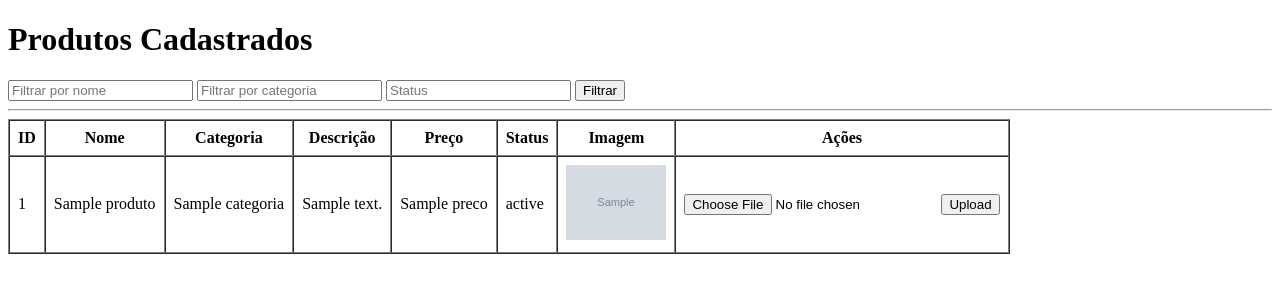
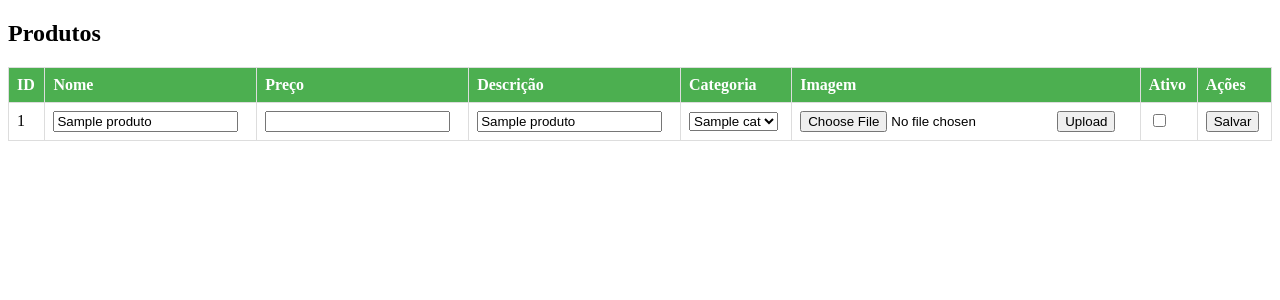
Before and after one commit to sementeviva/Teste-bot, a Flask app: template templates/ver_produtos.html in a window 1280 px wide. Shown: the top 300 px of the page. Run offline with Flask 3, Linux system fonts and the light colour scheme; the template is opened without the code that fills it: most values are stand-ins (such as "Sample title", 1, 10 or a date in 2020); grey boxes marked "Sample" are stand-in pictures; some libraries are stand-ins or nearby versions.

Commit message:
Update ver_produtos.html

```diff
--- a/templates/ver_produtos.html
+++ b/templates/ver_produtos.html
@@ -2,55 +2,122 @@
 <html lang="pt-br">
 <head>
     <meta charset="UTF-8">
-    <title>Produtos Cadastrados</title>
+    <title>Produtos</title>
+    <style>
+        table { width:100%; border-collapse:collapse; }
+        th, td { border: 1px solid #ddd; padding: 8px; text-align: left; }
+        th { background-color: #4CAF50; color: white; }
+        tr:nth-child(even) { background-color: #f2f2f2; }
+        img { max-width: 100px; max-height: 50px; }
+        .message { margin-top: 10px; font-weight: bold; }
+        .success { color: green; }
+        .error { color: red; }
+    </style>
 </head>
 <body>
-    <h1>Produtos Cadastrados</h1>
-    <form method="get" action="{{ url_for('ver_produtos.ver_produtos') }}">
-        <input type="text" name="nome" placeholder="Filtrar por nome" value="{{request.args.get('nome','')}}">
-        <input type="text" name="categoria" placeholder="Filtrar por categoria" value="{{request.args.get('categoria','')}}">
-        <input type="text" name="status" placeholder="Status" value="{{request.args.get('status','')}}">
-        <button type="submit">Filtrar</button>
-    </form>
-    <hr>
-    <table border="1" cellpadding="8" cellspacing="0">
+<h2>Produtos</h2>
+<table>
     <thead>
     <tr>
         <th>ID</th>
         <th>Nome</th>
+        <th>Preço</th>
+        <th>Descrição</th>
         <th>Categoria</th>
-                <th>Descrição</th>
-                <th>Preço</th>
-                <th>Status</th>
         <th>Imagem</th>
+        <th>Ativo</th>
         <th>Ações</th>
     </tr>
     </thead>
     <tbody>
-            {% for p in produtos %}
-            <tr>
-                <td>{{ p.id }}</td>
-                <td>{{ p.nome }}</td>
-                <td>{{ p.categoria }}</td>
-                <td>{{ p.descricao }}</td>
-                <td>{{ p.preco }}</td>
-                <td>{{ p.status }}</td>
+    {% for produto in produtos %}
+        <tr id="row-{{ produto[0] }}">
+            <td>{{ produto[0] }}</td>
+            <td><input type="text" id="nome-{{ produto[0] }}" value="{{ produto[1] }}"></td>
+            <td><input type="number" id="preco-{{ produto[0] }}" value="{{ produto[2] }}" step="0.01"></td>
+            <td><input type="text" id="descricao-{{ produto[0] }}" value="{{ produto[3] }}"></td>
             <td>
-                    {% if p.imagem_url %}
-                        <img src="{{ p.imagem_url }}" alt="Imagem" width="100">
-                    {% else %}
-                        Sem imagem
-                    {% endif %}
+                <select id="categoria-{{ produto[0] }}">
+                {% for categoria in categorias %}
+                    <option value="{{ categoria }}" {% if produto[4] == categoria %}selected{% endif %}>{{ categoria }}</option>
+                {% endfor %}
+                </select>
             </td>
             <td>
-                    <form method="post" action="{{ url_for('ver_produtos.upload_imagem', produto_id=p.id) }}" enctype="multipart/form-data">
-                        <input type="file" name="imagem" required>
-                        <button type="submit">Upload</button>
+                {% if produto[5] %}
+                    <img src="{{ url_for('ver_produtos.imagem_produto', produto_id=produto[0]) }}" alt="{{ produto[1] }}">
+                {% endif %}
+                <form onsubmit="return enviarImagem(event, {{ produto[0] }})" enctype="multipart/form-data">
+                    <input type="file" name="imagem" accept="image/*">
+                    <input type="submit" value="Upload">
                 </form>
+            </td>
+            <td>
+                <input type="checkbox" id="ativo-{{ produto[0] }}" {% if produto[6] %}checked{% endif %}>
+            </td>
+            <td>
+                <button onclick="salvar({{ produto[0] }})">Salvar</button>
             </td>
         </tr>
     {% endfor %}
     </tbody>
 </table>
+<div id="mensagem" class="message"></div>
+<script>
+function salvar(id) {
+    const nome = document.getElementById('nome-' + id).value;
+    const preco = document.getElementById('preco-' + id).value;
+    const descricao = document.getElementById('descricao-' + id).value;
+    const categoria = document.getElementById('categoria-' + id).value;
+    const ativo = document.getElementById('ativo-' + id).checked;
+    fetch('/editar_produto/', {
+        method: 'POST',
+        headers: {
+            'Content-Type': 'application/json'
+        },
+        body: JSON.stringify({ id, nome, preco, descricao, categoria, ativo })
+    })
+    .then(res => res.json())
+    .then(data => {
+        const mensagem = document.getElementById('mensagem');
+        mensagem.textContent = data.message;
+        mensagem.className = 'message ' + (data.success ? 'success' : 'error');
+    })
+    .catch(error => {
+        const mensagem = document.getElementById('mensagem');
+        mensagem.textContent = 'Erro ao salvar.';
+        mensagem.className = 'message error';
+    });
+}
+
+function enviarImagem(event, id) {
+    event.preventDefault();
+    const form = event.target;
+    const fileInput = form.querySelector('input[type="file"]');
+    if (!fileInput.files.length) {
+        alert("Selecione um arquivo primeiro.");
+        return false;
+    }
+    const formData = new FormData();
+    formData.append('imagem', fileInput.files[0]);
+    fetch('/upload_imagem/' + id, {
+        method: 'POST',
+        body: formData
+    })
+    .then(res => res.json())
+    .then(data => {
+        const mensagem = document.getElementById('mensagem');
+        mensagem.textContent = data.message;
+        mensagem.className = 'message ' + (data.success ? 'success' : 'error');
+        if (data.success) location.reload();
+    })
+    .catch(error => {
+        const mensagem = document.getElementById('mensagem');
+        mensagem.textContent = 'Erro no upload.';
+        mensagem.className = 'message error';
+    });
+    return false;
+}
+</script>
 </body>
 </html>
```
Lines whose indentation alone changed are shown as unchanged.
